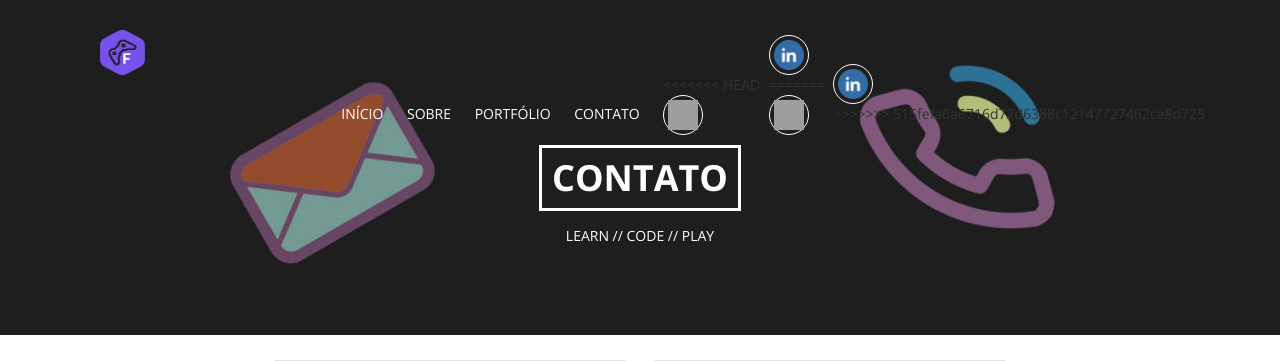
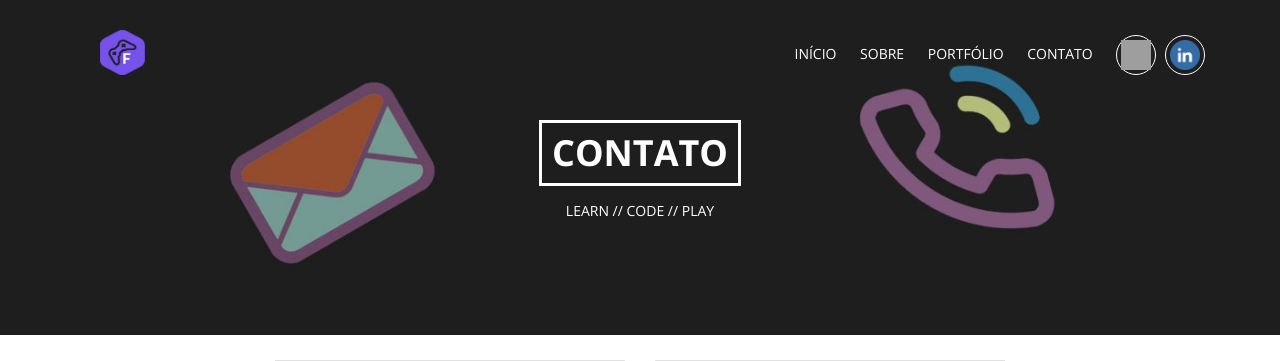
Before and after one commit to FuzariFrancisco/Site-Potif-lio-Responsivo, a PHP site: page /contato.php in a window 1280 px wide. Shown: the top 361 px of the page. Run offline with PHP 8.4, Linux system fonts and the light colour scheme; some libraries are stand-ins or nearby versions; grey boxes are pictures that could not be loaded.

Commit message:
itens da pagina portfolio modificados, mudança na pagina contato aceita

```diff
--- a/HTML/contato.php
+++ b/HTML/contato.php
@@ -46,17 +46,10 @@
 
                     <ul class="social">
                         <li>
-<<<<<<< HEAD
 							<a href="https://github.com/FuzariFrancisco" target="_blank"><img src="images/Github.png" alt="" style="width: 30px; height: 30px;"></a>
 						</li>
 						<li>
 							<a href="https://www.linkedin.com/in/francisco-henrique-010912189/" target="_blank"><img src="images//Linkedin.png" alt="" style="width: 30px; height: 30px;"></a>
-=======
-							<a href="https://github.com/FuzariFrancisco" target="_blank"><img src="images/Github.png" alt="" style="width: 30px; height: 30px;"></img></a>
-						</li>
-						<li>
-							<a href="https://www.linkedin.com/in/francisco-henrique-010912189/" target="_blank"><img src="images//Linkedin.png" alt="" style="width: 30px; height: 30px;"></img></a>
->>>>>>> 515fefa6a6716d72d6388c12147727462ce8d725
 						</li>
                     </ul>
                 </div>
--- a/HTML/portifolio.html
+++ b/HTML/portifolio.html
@@ -65,7 +65,7 @@
                     <ul>
                         <li>
                             <figure>
-                                <img src="images/GitHub-Fundo.png" alt="Thumb">
+                                <img src="images/Github-Fundo.png" alt="Thumb">
                                 <figcaption>
                                     <a href="https://github.com/FuzariFrancisco" target="_blank">
                                         <h3>GitHub</h3>
```
Also changed, not shown: HTML/images/FotoPerfil-PaginaInicial.png, HTML/images/FotoPerfil-PaginaInicial333.png (deleted), HTML/images/FotoPerfil-PaginaInicial4444.png (added), HTML/images/GitHub-Fundo.PNG, HTML/images/Github-Fundo333.PNG (added).
